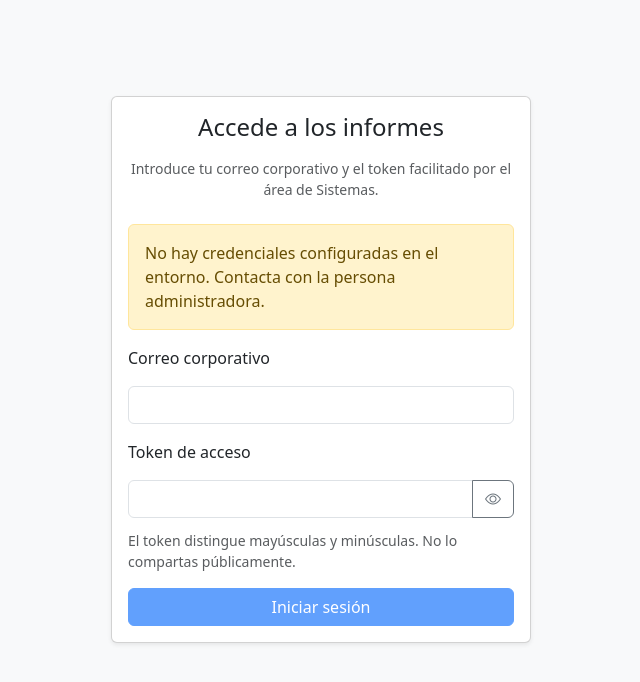
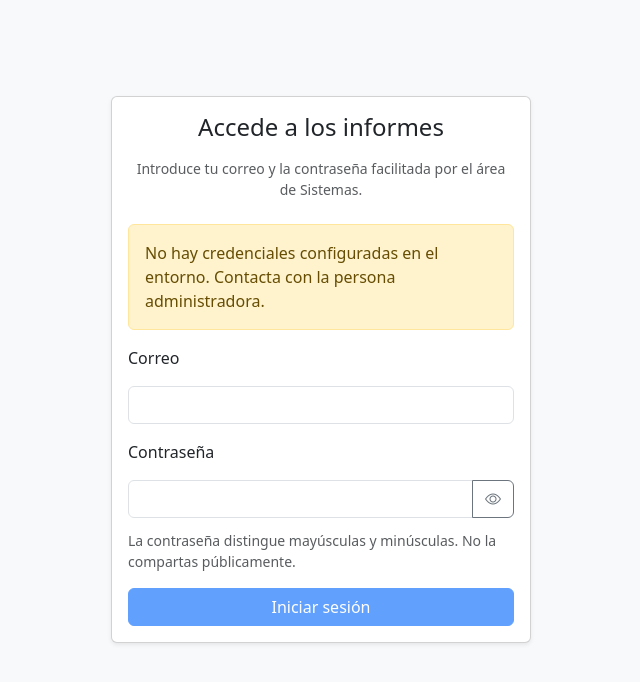
Before and after one commit to JulioGEP/gep-informes-formacion, a React (Vite) app: page / in a window 1280 px wide. Shown: the top 682 px of the page, without its empty margins (319-959 px from the left). Built offline with nearby package versions, Linux system fonts and the light colour scheme; the HTML template or start-up script is replaced by a standard one.

Commit message:
Actualizar etiquetas de acceso

```diff
--- a/src/components/Login.jsx
+++ b/src/components/Login.jsx
@@ -49,7 +49,7 @@ export default function Login() {
     const normalizedToken = token.trim();
 
     if (!normalizedEmail || !normalizedToken) {
-      setError("Introduce tu correo corporativo y token de acceso.");
+      setError("Introduce tu correo y contraseña.");
       return;
     }
 
@@ -72,7 +72,7 @@ export default function Login() {
         <div className="card-body">
           <h1 className="h4 mb-3 text-center">Accede a los informes</h1>
           <p className="text-muted small text-center mb-4">
-            Introduce tu correo corporativo y el token facilitado por el área de Sistemas.
+            Introduce tu correo y la contraseña facilitada por el área de Sistemas.
           </p>
           {error && (
             <div className="alert alert-danger" role="alert">
@@ -87,7 +87,7 @@ export default function Login() {
           <form className="d-grid gap-3" onSubmit={handleSubmit}>
             <div className="d-grid gap-2">
               <label className="form-label" htmlFor="login-email">
-                Correo corporativo
+                Correo
               </label>
               <input
                 id="login-email"
@@ -101,7 +101,7 @@ export default function Login() {
             </div>
             <div className="d-grid gap-2">
               <label className="form-label" htmlFor="login-token">
-                Token de acceso
+                Contraseña
               </label>
               <div className="input-group">
                 <input
@@ -118,22 +118,26 @@ export default function Login() {
                   className="btn btn-outline-secondary"
                   onClick={() => setIsTokenVisible((value) => !value)}
                   aria-label={
-                    isTokenVisible ? "Ocultar token de acceso" : "Mostrar token de acceso"
+                    isTokenVisible
+                      ? "Ocultar contraseña"
+                      : "Mostrar contraseña"
                   }
                   aria-pressed={isTokenVisible}
-                  title={isTokenVisible ? "Ocultar token" : "Mostrar token"}
+                  title={
+                    isTokenVisible ? "Ocultar contraseña" : "Mostrar contraseña"
+                  }
                 >
                   <i
                     className={`bi ${isTokenVisible ? "bi-eye-slash" : "bi-eye"}`}
                     aria-hidden="true"
                   ></i>
                   <span className="visually-hidden">
-                    {isTokenVisible ? "Ocultar token" : "Mostrar token"}
+                    {isTokenVisible ? "Ocultar contraseña" : "Mostrar contraseña"}
                   </span>
                 </button>
               </div>
               <div className="form-text">
-                El token distingue mayúsculas y minúsculas. No lo compartas públicamente.
+                La contraseña distingue mayúsculas y minúsculas. No la compartas públicamente.
               </div>
             </div>
             <button className="btn btn-primary" type="submit" disabled={!isConfigured}>
```
